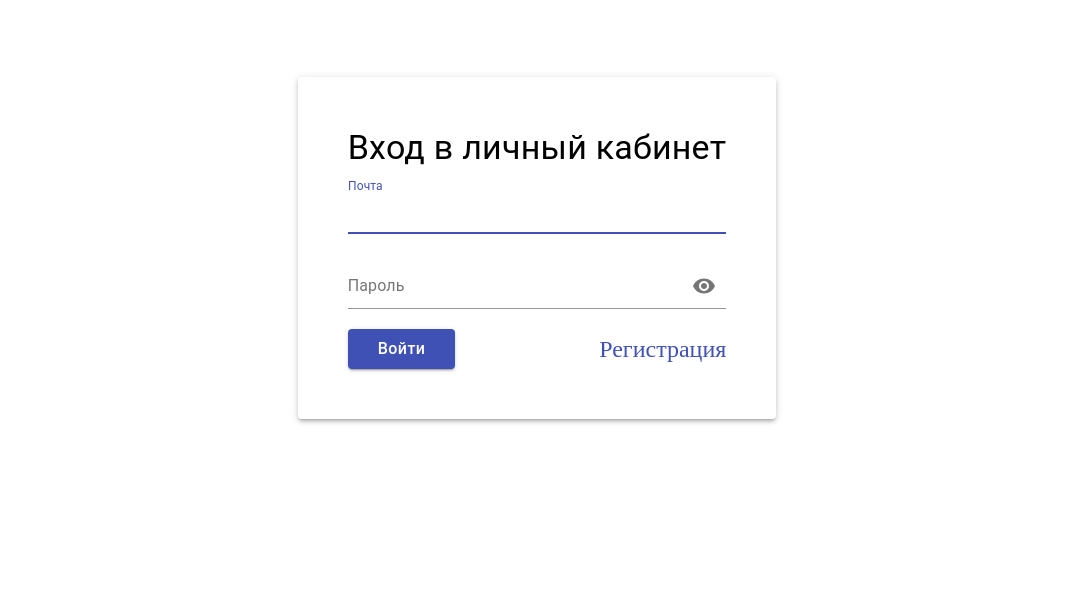
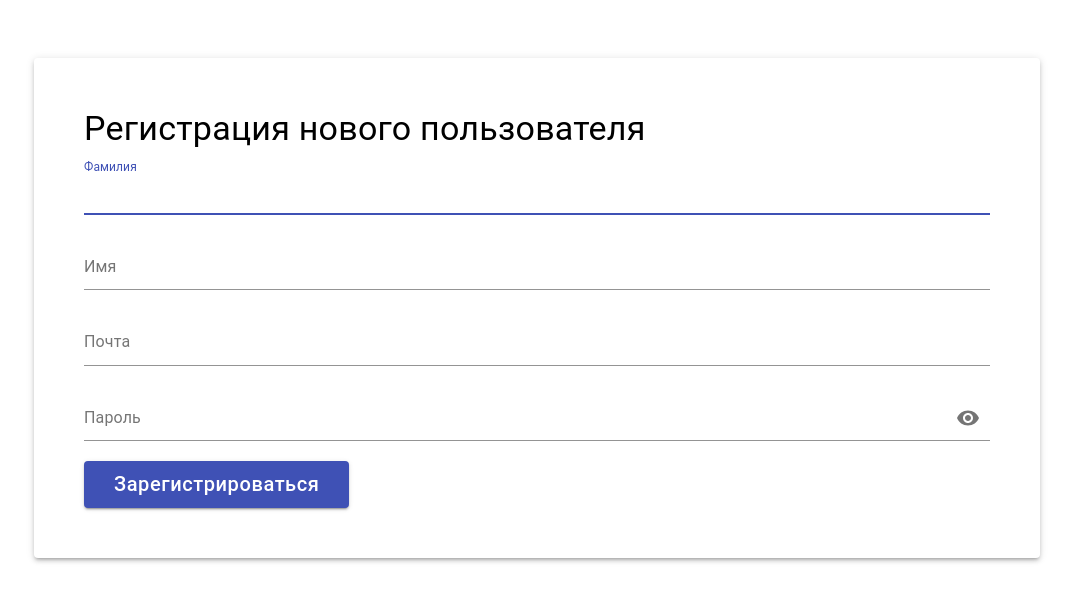
Before and after one commit to DOMININ/InvestorDiary, a React (Create React App) app: page / in a window 1280 px wide. Shown: the top 602 px of the page, without its empty margins (103-1176 px from the left). Built offline with nearby package versions, Linux system fonts and the light colour scheme.

Commit message:
added registration page

```diff
--- a/src/index.tsx
+++ b/src/index.tsx
@@ -1,5 +1,5 @@
 import React from "react";
 import ReactDOM from "react-dom";
-import Auth from "./pages/Auth";
+import Registry from "./pages/Registry";
 
-ReactDOM.render(<Auth />, document.getElementById("root"));
+ReactDOM.render(<Registry />, document.getElementById("root"));
--- /dev/null
+++ b/src/pages/Registry.tsx
@@ -0,0 +1,143 @@
+import React, { useState } from "react";
+import {
+  Box,
+  Button,
+  Grid,
+  IconButton,
+  makeStyles,
+  TextField,
+  Typography,
+} from "@material-ui/core";
+import VisibilityOffIcon from "@material-ui/icons/VisibilityOff";
+import VisibilityIcon from "@material-ui/icons/Visibility";
+
+const useStyles = makeStyles(() => ({
+  typography: {
+    marginBottom: "10px",
+  },
+  grid: {
+    alignItems: "center",
+    justifyContent: "center",
+    flexDirection: "column",
+    minHeight: "75vh",
+  },
+  box: {
+    padding: "50px",
+  },
+  textField: {
+    marginBottom: "20px",
+  },
+  emailInput: {
+    fontSize: "22px",
+  },
+  passwordInput: {
+    fontSize: "22px",
+    paddingRight: "44px",
+  },
+  passwordDiv: {
+    display: "flex",
+    position: "relative",
+  },
+  buttonsDiv: {
+    display: "flex",
+    justifyContent: "space-between",
+    alignItems: "center",
+  },
+  button: {
+    fontSize: "20px",
+    paddingRight: "30px",
+    paddingLeft: "30px",
+    textTransform: "none",
+  },
+  icon: {
+    position: "absolute",
+    right: 0,
+    top: "10px",
+    padding: "10px",
+  },
+}));
+
+const Registry: React.FC = () => {
+  const [visiblePassword, setVisiblePassword] = useState(false);
+  const classes = useStyles();
+
+  return (
+    <form action="">
+      <Grid container className={classes.grid}>
+        <Box boxShadow={3} borderRadius="borderRadius" className={classes.box}>
+          <Typography
+            variant="h4"
+            component="h5"
+            className={classes.typography}
+          >
+            Регистрация нового пользователя
+          </Typography>
+          <TextField
+            label="Фамилия"
+            className={classes.textField}
+            InputProps={{
+              classes: {
+                input: classes.emailInput,
+              },
+            }}
+            fullWidth={true}
+            type="text"
+            autoFocus={true}
+          />
+          <TextField
+            label="Имя"
+            className={classes.textField}
+            InputProps={{
+              classes: {
+                input: classes.emailInput,
+              },
+            }}
+            fullWidth={true}
+            type="text"
+          />
+          <TextField
+            label="Почта"
+            className={classes.textField}
+            InputProps={{
+              classes: {
+                input: classes.emailInput,
+              },
+            }}
+            fullWidth={true}
+            type="email"
+          />
+          <div className={classes.passwordDiv}>
+            <TextField
+              label="Пароль"
+              className={classes.textField}
+              InputProps={{
+                classes: {
+                  input: classes.passwordInput,
+                },
+              }}
+              fullWidth={true}
+              type={visiblePassword ? "text" : "password"}
+            />
+            <IconButton
+              className={classes.icon}
+              onClick={() => setVisiblePassword(!visiblePassword)}
+            >
+              {visiblePassword ? <VisibilityOffIcon /> : <VisibilityIcon />}
+            </IconButton>
+          </div>
+          <div className={classes.buttonsDiv}>
+            <Button
+              variant="contained"
+              className={classes.button}
+              color="primary"
+            >
+              Зарегистрироваться
+            </Button>
+          </div>
+        </Box>
+      </Grid>
+    </form>
+  );
+};
+
+export default Registry;
```
